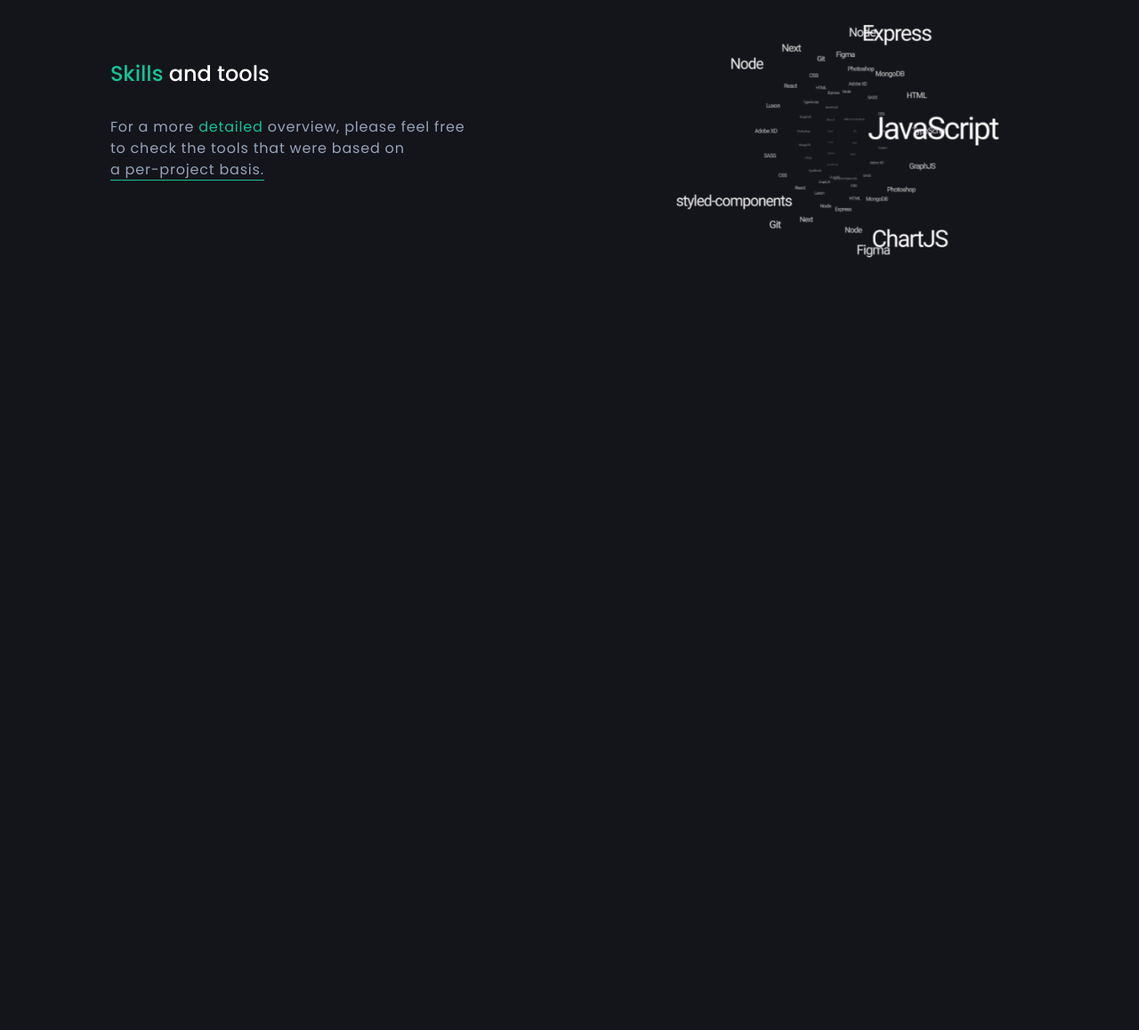
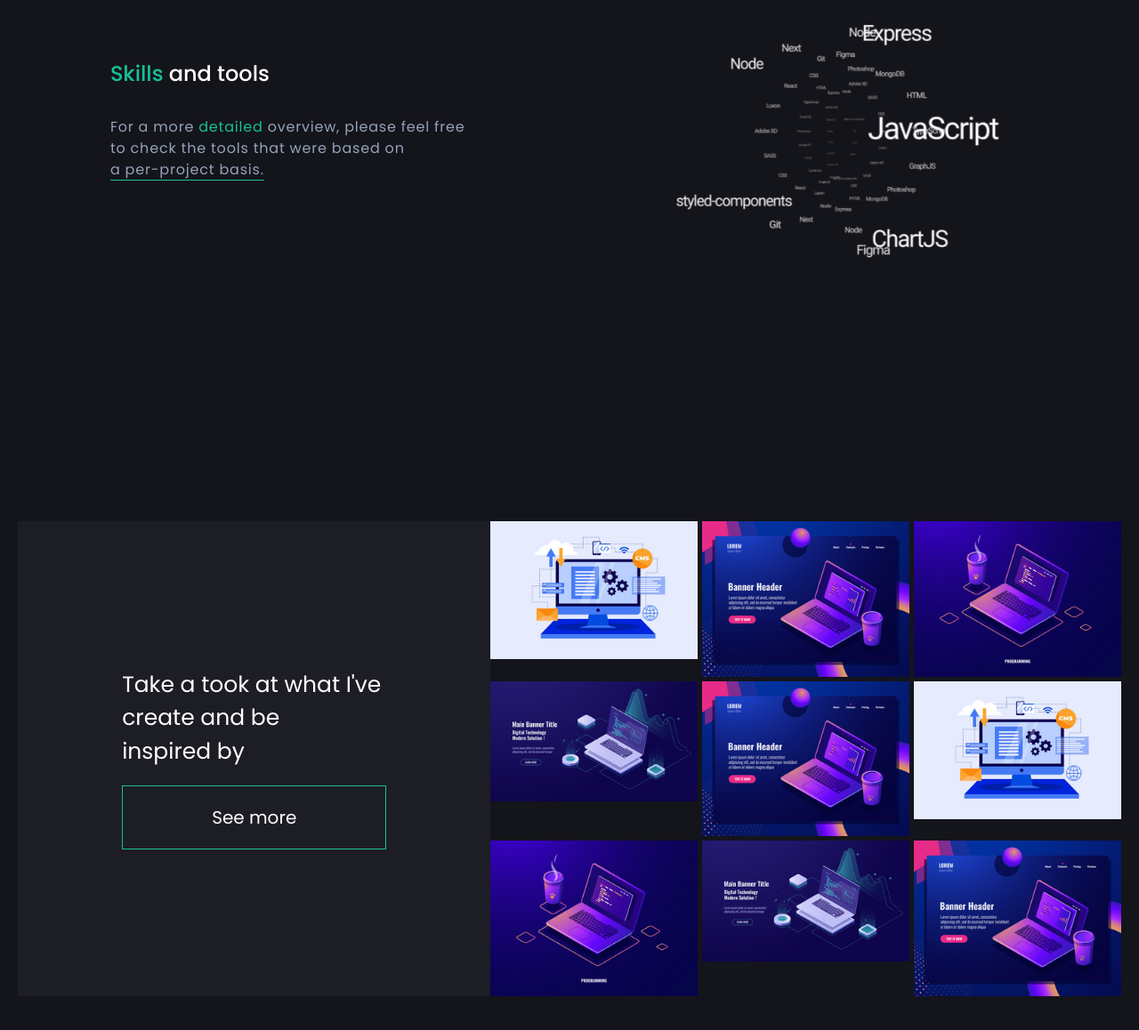
Before and after one commit to jahidhowlader/Portfolio-Website, a plain HTML site: page index.html in a window 1280 px wide. Shown: the part 547-1705 px from the top of the page at 89% size. Before the commit the page ends 953 px from the top, so only its background shows below. Drawn offline with nearby package versions, Linux system fonts and the light colour scheme.

Commit message:
over for today

```diff
--- a/index.html
+++ b/index.html
@@ -121,7 +121,7 @@
         </section>
 
         <!-- My Project showcase -->
-        <section class="project-section hidden">
+        <section class="project-section ">
             <div class="container">
                 <div class="project-content">
                     <div>
```
Also changed, not shown: asset/style/style.css (+0 -25 lines).
